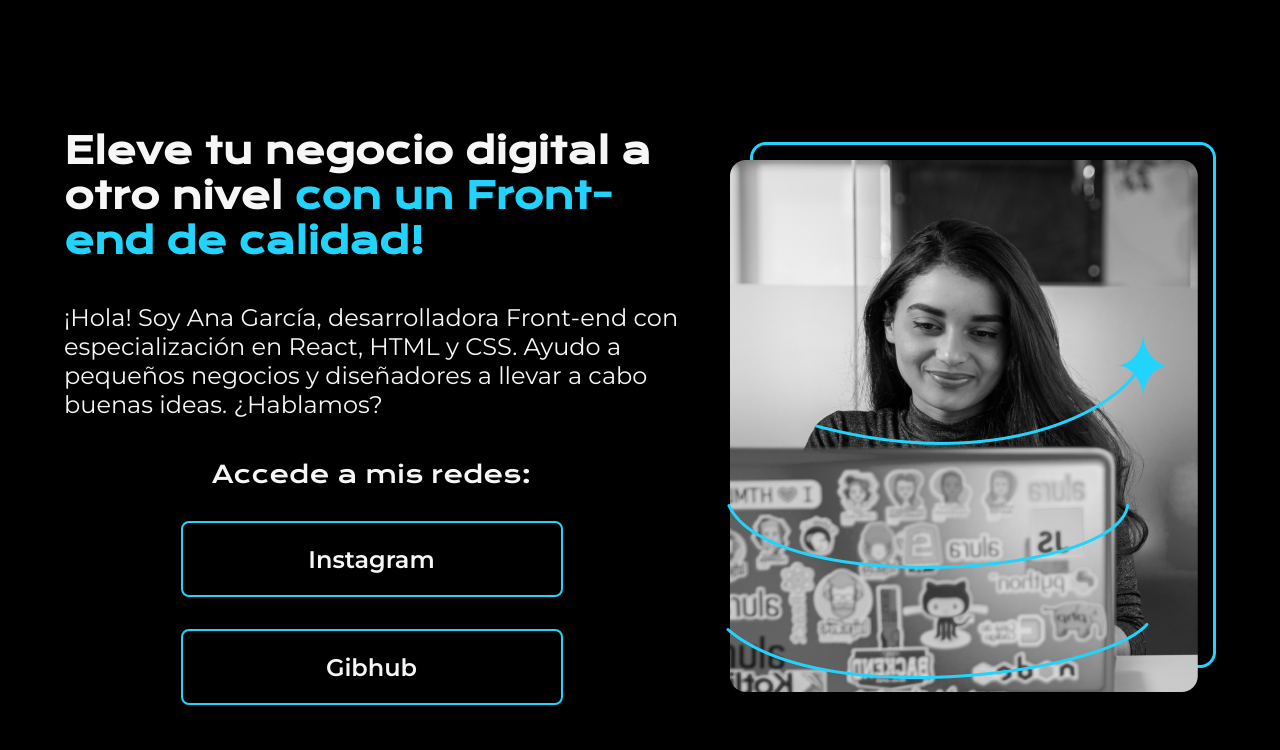
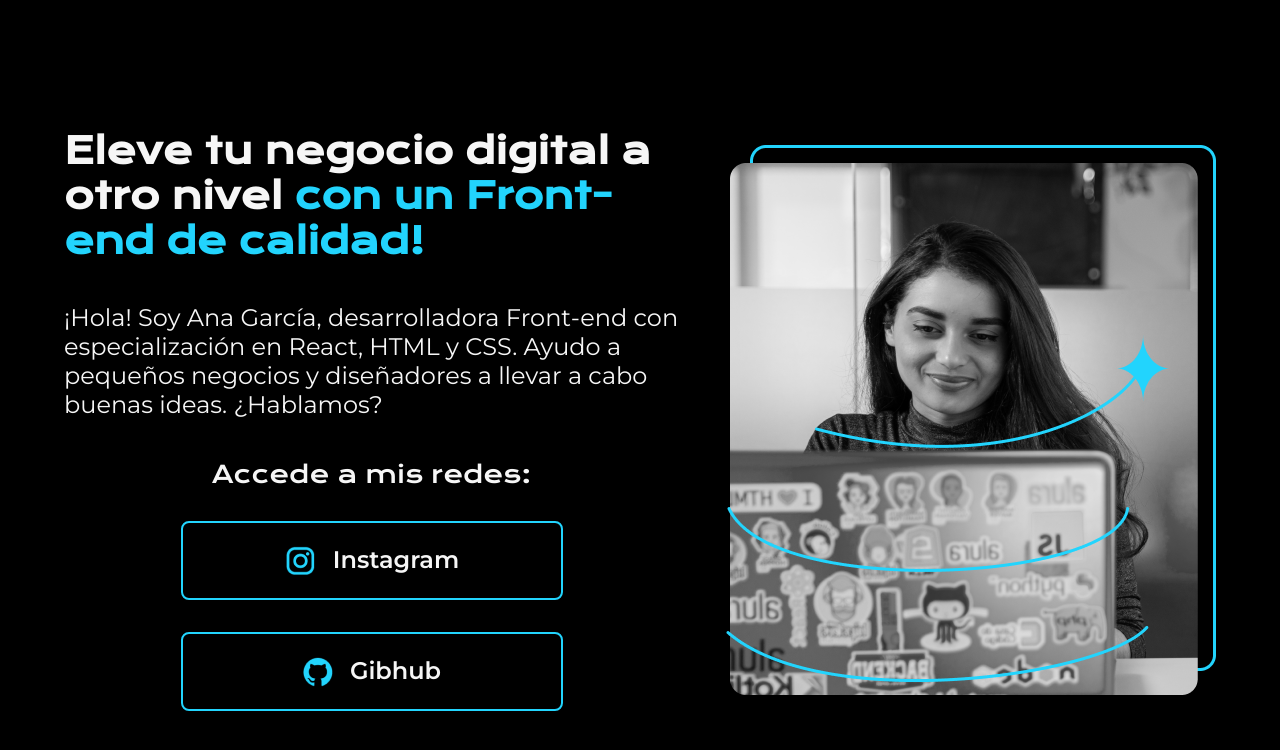
Before and after one commit to mistermarco711/portafolio, a plain HTML site: page index.html in a window 1280 px wide. Drawn offline with nearby package versions, Linux system fonts and the light colour scheme.

Commit message:
Actualizacion diseno links

```diff
--- a/index.html
+++ b/index.html
@@ -15,11 +15,15 @@
             <p class="presentacion__contenido__texto">¡Hola! Soy Ana García, desarrolladora Front-end con especialización en React, HTML y CSS. Ayudo a pequeños negocios y diseñadores a llevar a cabo buenas ideas. ¿Hablamos?</p>
             <div class="presentacion__enlaces">
                 <h2 class="presentacion__enlaces__subtitulo">Accede a mis redes:</h2>
-                <a class="presentacion__enlaces__links" href="https://www.instagram.com/">Instagram</a>
-                <a class="presentacion__enlaces__links" href="https://github.com/">Gibhub</a>
+                <a class="presentacion__enlaces__links" href="https://www.instagram.com/">
+                    <img src="./assets/instagram.png" alt="Logo de instagram">
+                    Instagram</a>
+                <a class="presentacion__enlaces__links" href="https://github.com/">
+                    <img src="./assets/github.png" alt="Logo de github">
+                    Gibhub</a>
             </div>
         </section>
-        <img src="./img/Imagem.png" alt="Imagen de Ana Garcia">
+        <img src="./assets/Imagem.png" alt="Imagen de Ana Garcia">
     </main>
     <footer></footer>
 </body>
--- a/style.css
+++ b/style.css
@@ -64,4 +64,12 @@ body{
     text-decoration: none;
     border-radius: 8px;
     border: 2px solid #22D4FD;
+    display: flex;
+    justify-content: center;
+    gap: 16px;
 }
+
+.presentacion__enlaces__links:hover{
+    background-color: #272727;
+
+}
```
Also changed, not shown: assets/Imagem.png (renamed from img/Imagem.png), assets/github.png (added), assets/html-5.webp (renamed from img/html-5.webp), assets/instagram.png (added), assets/linkedin.png (added), assets/twitch.png (added), assets/twitter-novo.png (added), assets/twitter.png (added).
